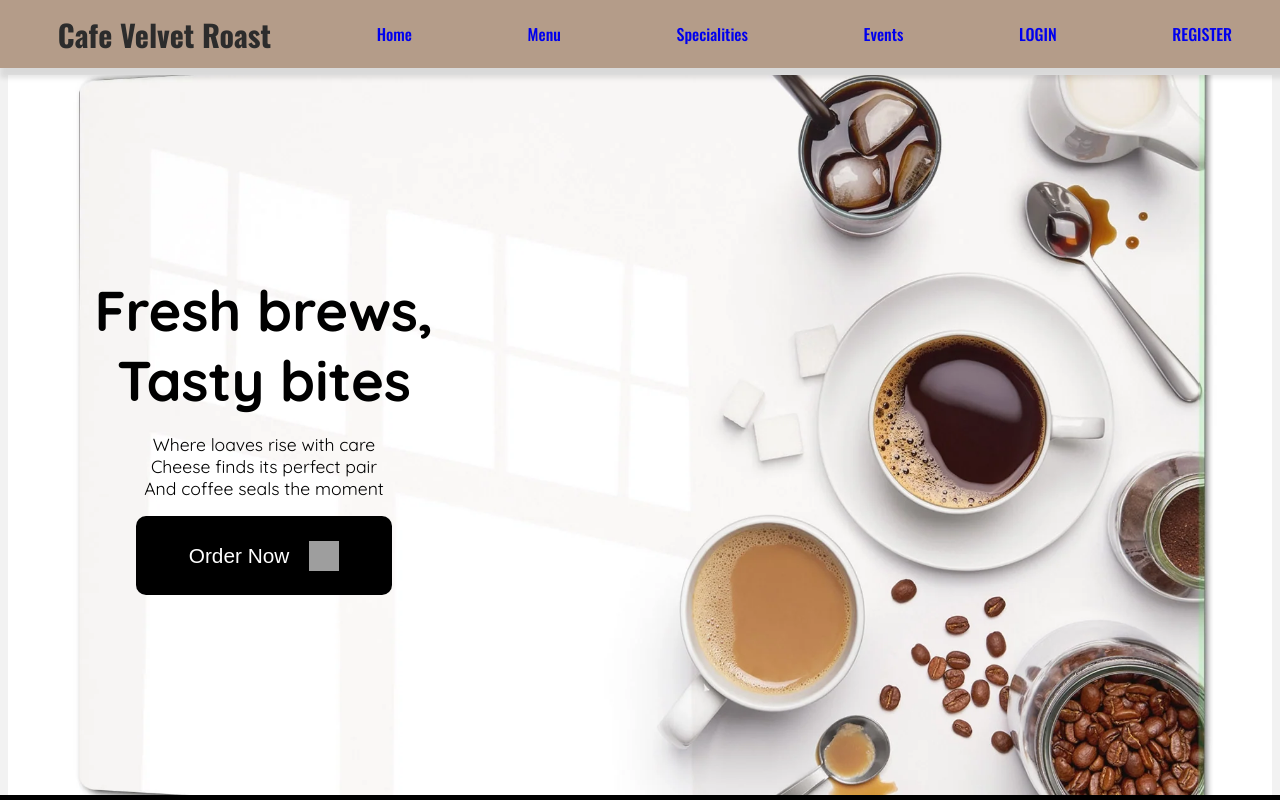
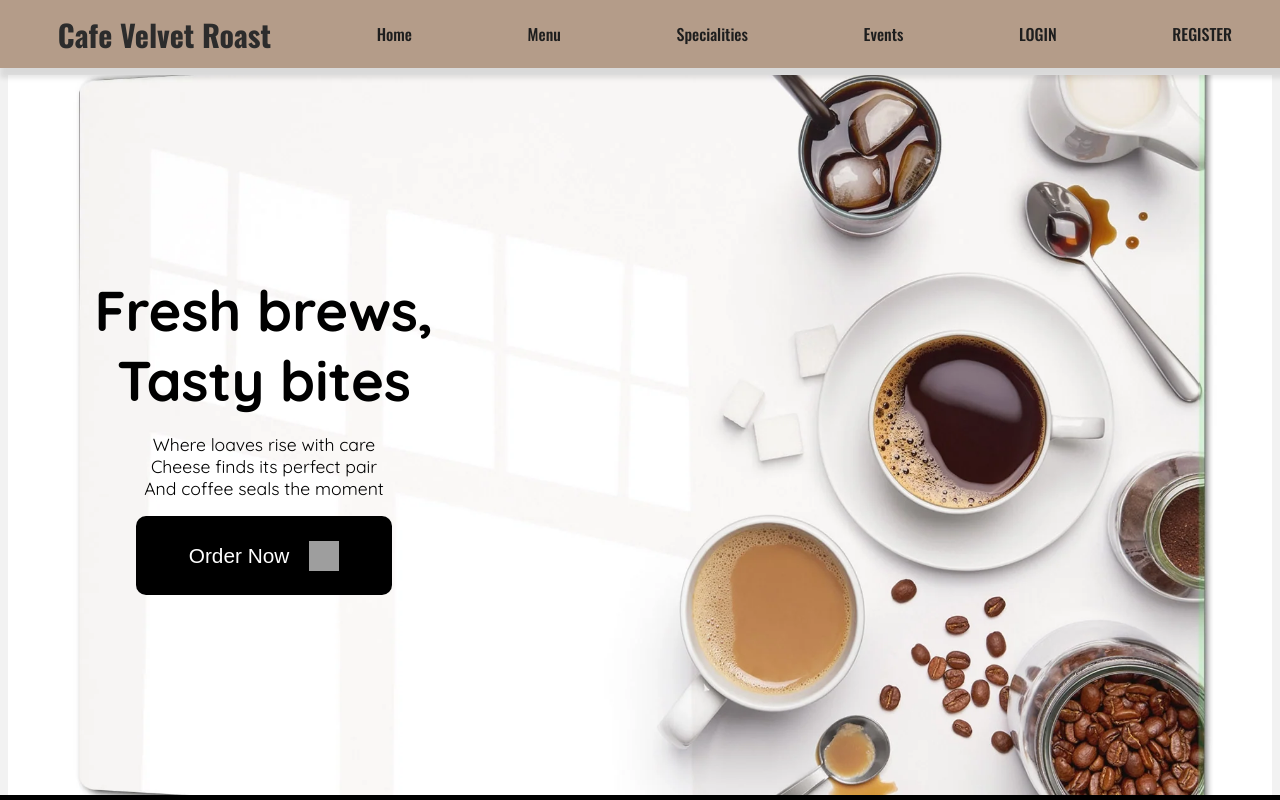
Before and after one commit to TejasDhake1809/Cafe_Website, a React (Vite) app in the folder client/: page / in a window 1280 px wide. Shown: the top 800 px of the page. Built offline with nearby package versions, Linux system fonts and the light colour scheme; grey boxes are pictures that could not be loaded; a web font is replaced by a local one.

Commit message:
navbar ui modification

```diff
--- a/client/src/Components/Navbar.css
+++ b/client/src/Components/Navbar.css
@@ -62,6 +62,7 @@ a {
     margin: 0 10px; /* Space between links */
     transition: color 0.3s ease; /* Smooth transition on hover */
     font-size: 16px; /* Adjust font size */
+    color: #1E1E1E;
 }
 
 .navbar a:visited {
```
